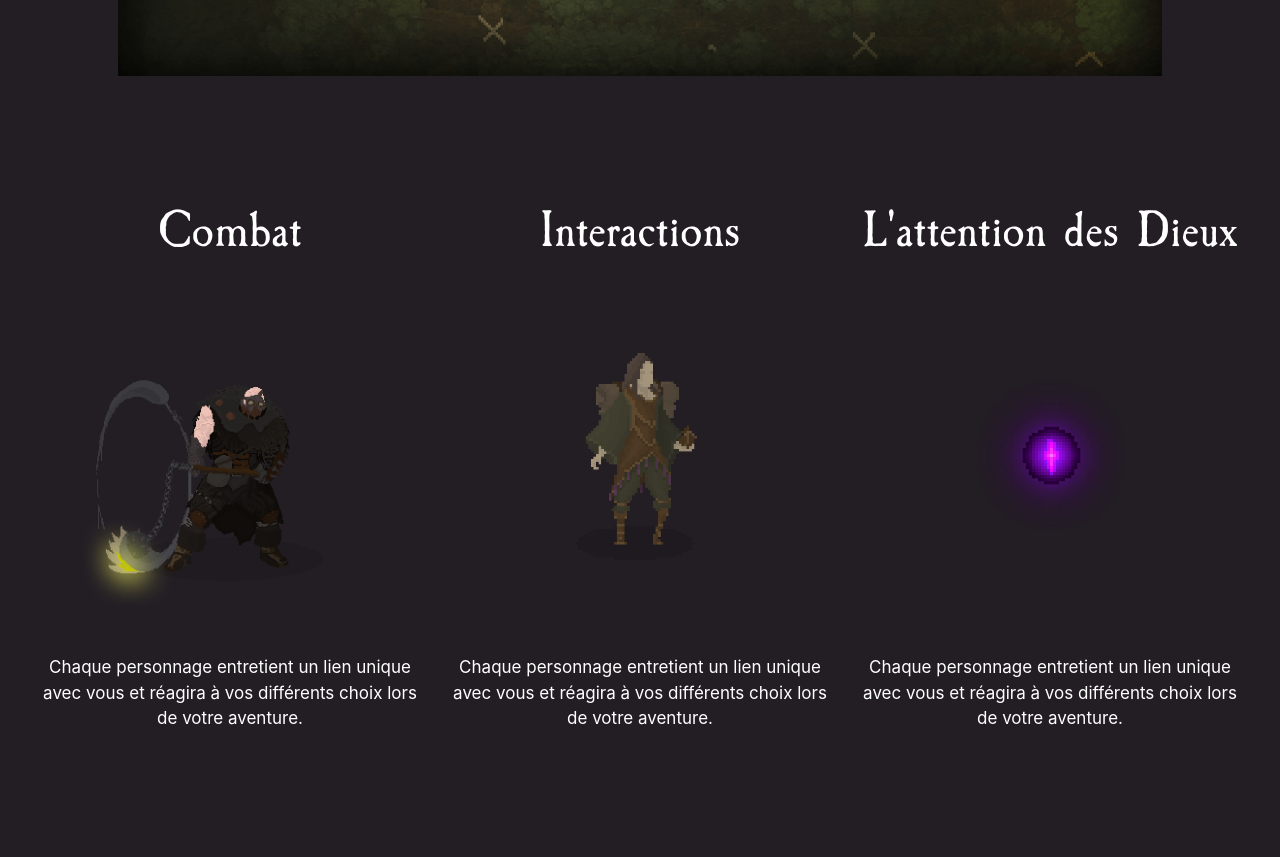
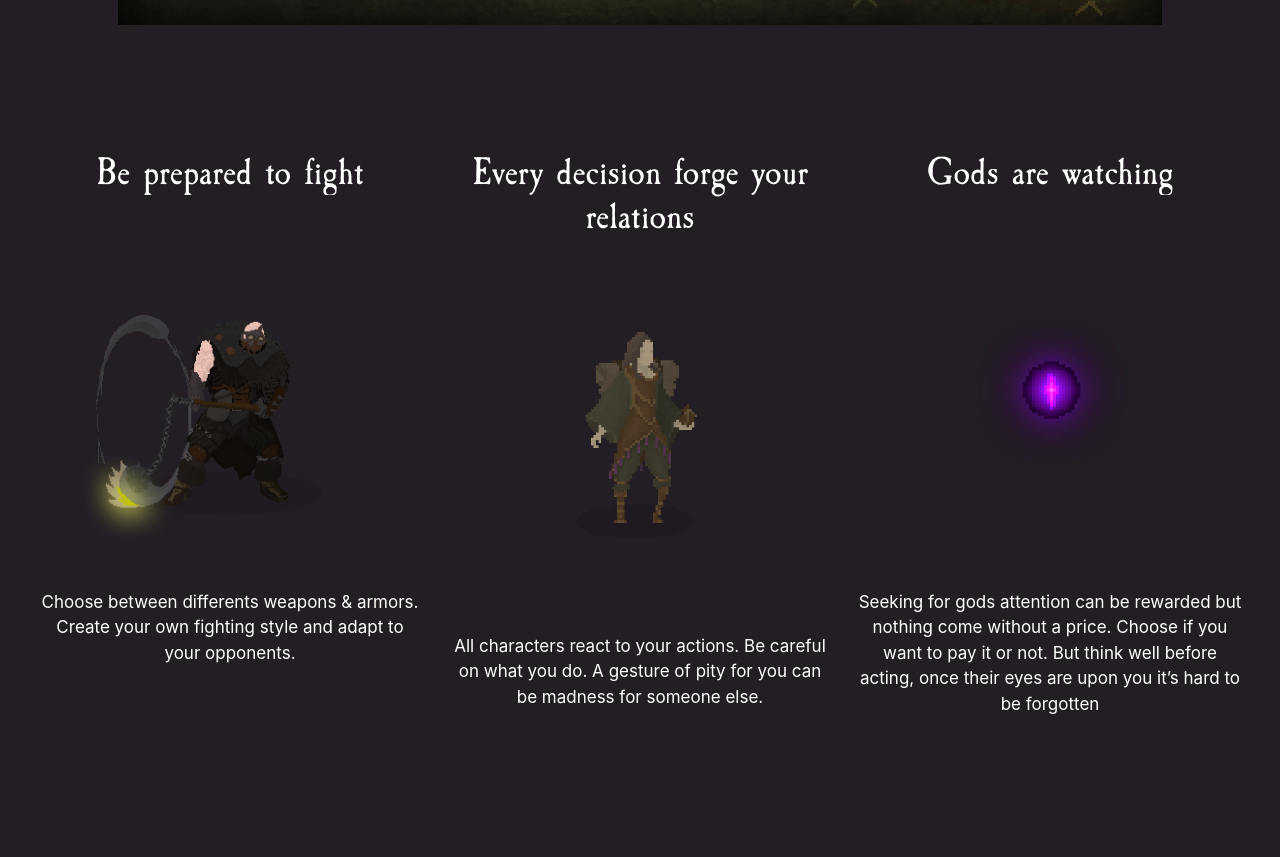
Before and after one commit to GuillaumeVanneste/Inmortis, a plain HTML site: page index.html in a window 1280 px wide. Shown: the part 1761-2618 px from the top of the page. Drawn offline with Linux system fonts and the light colour scheme.

Commit message:
Add content

```diff
--- a/assets/styles/main.css
+++ b/assets/styles/main.css
@@ -192,6 +192,7 @@ h1, h2, h3, h4, h5, h6{
 }
 
 .features h2{
+    font-size: 40px;
     margin-bottom: 0;
 }
 
--- a/index.html
+++ b/index.html
@@ -59,7 +59,6 @@
                 </p>
                 <p>
                     Do you want to embrace emerging cults and lead to the accession of the gods or fight to banish them from your world ?
-                    (But be careful, every fight has a price. What are you willing to sacrifice ? )
                 </p>
             </div>
             <div class="col m5">
@@ -81,23 +80,23 @@
         <div class="row">
             <div class="col s12 m6 l4">
                 <div class="feature-card">
-                    <h2>Combat</h2>
+                    <h2>Be prepared to fight</h2>
                     <img src="assets/images/Scavenger-Preparation-Idle.gif" alt="">
-                    <p>Chaque personnage entretient un lien unique avec vous et réagira à vos différents choix lors de votre aventure.</p>
+                    <p>Choose between differents weapons & armors. Create your own fighting style and adapt to your opponents.</p>
                 </div>
             </div>
             <div class="col s12 m6 l4">
                 <div class="feature-card">
-                    <h2>Interactions</h2>
+                    <h2>Every decision forge your relations</h2>
                     <img src="assets/images/Merchant-NPC.gif" alt="">
-                    <p>Chaque personnage entretient un lien unique avec vous et réagira à vos différents choix lors de votre aventure.</p>
+                    <p>All characters react to your actions. Be careful on what you do. A gesture of pity for you can be madness for someone else. </p>
                 </div>
             </div>
             <div class="col s12 m6 offset-m3 l4">
                 <div class="feature-card ">
-                    <h2>L'attention des Dieux</h2>
+                    <h2>Gods are watching</h2>
                     <img src="assets/images/gif_eye.gif" alt="">
-                    <p>Chaque personnage entretient un lien unique avec vous et réagira à vos différents choix lors de votre aventure.</p>
+                    <p>Seeking for gods attention can be rewarded but nothing come without a price. Choose if you want to pay it or not. But think well before acting, once their eyes are upon you it’s hard to be forgotten</p>
                 </div>
             </div>
         </div>
```
